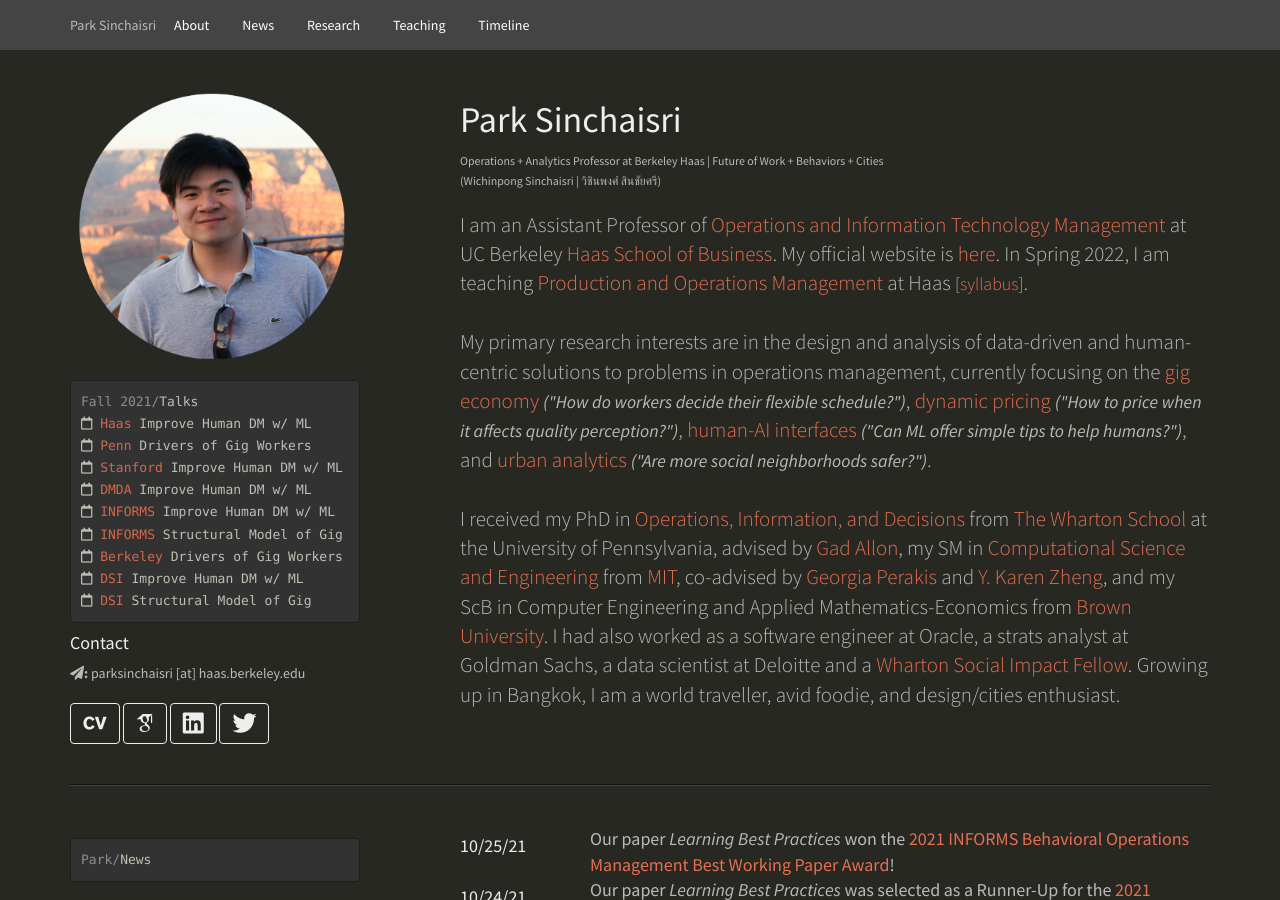
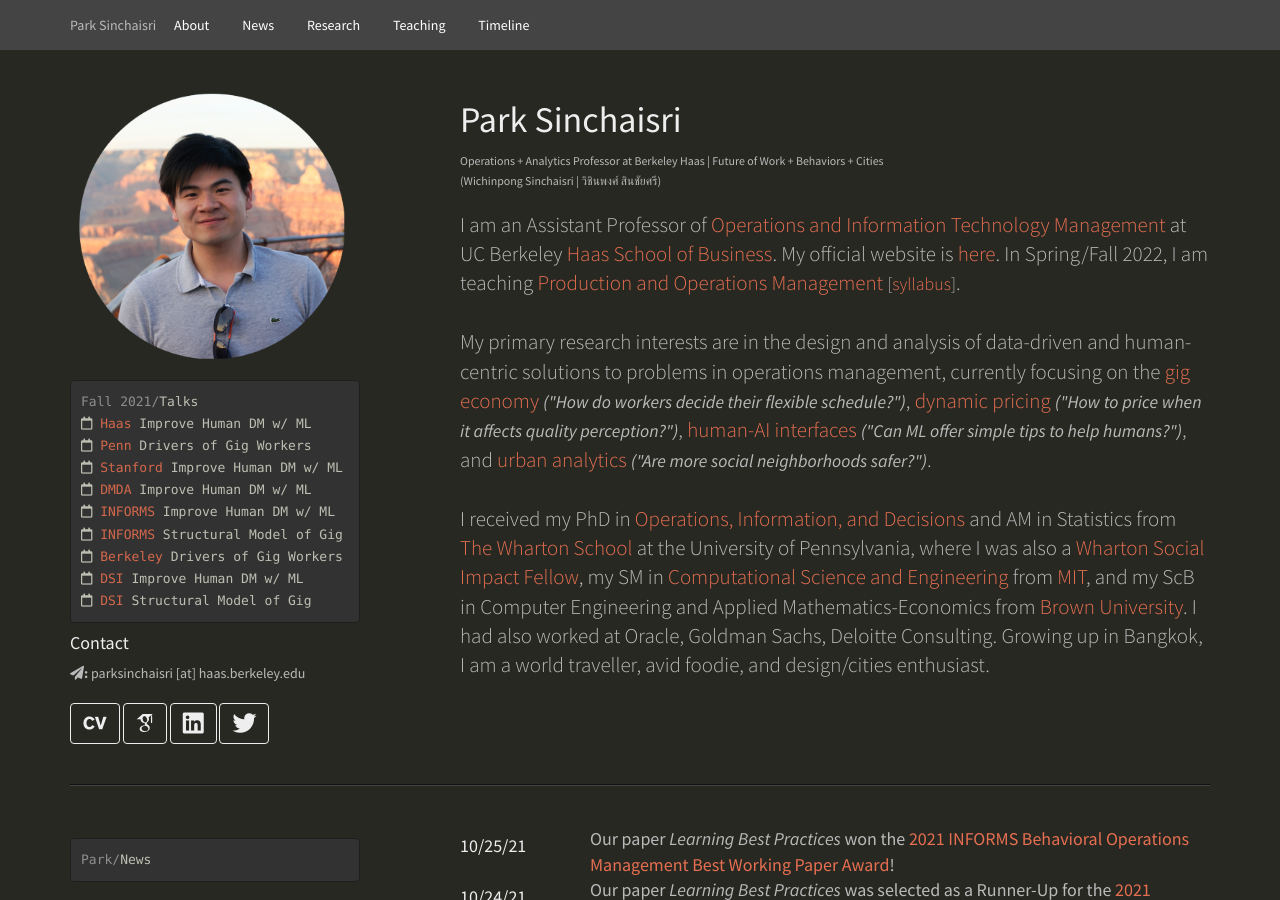
Before and after one commit to parksinchaisri/parksinchaisri.github.io, a Jekyll site: the page index.html, which Jekyll copies as it is, in a window 1280 px wide and 900 px high. Built offline with Jekyll 4.4.1, drawn with Linux system fonts in a browser that asks for light colours; some web fonts are replaced; some of the changed text lies outside the part shown.

Commit message:
Updated Syllabus

```diff
--- a/index.html
+++ b/index.html
@@ -108,13 +108,13 @@
           </p><br>
           </div>
 
-          <p class="lead">I am an Assistant Professor of <a class="hidelink" target="_blank" href="https://haas.berkeley.edu/oitm/">Operations and Information Technology Management</a> at UC Berkeley <a class="hidelink" target="_blank" href="https://haas.berkeley.edu">Haas School of Business</a>. My official website is <a class="hidelink" target="_blank" href="https://haas.berkeley.edu/faculty/park-sinchaisri/">here</a>. In Spring 2022, I am teaching <a class="hidelink" target="_blank" href="https://classes.berkeley.edu/content/2022-spring-ugba-141-001-lec-001">Production and Operations Management</a> at Haas <small>[<a class="hidelink" target="_blank" href="files/UGBA141_SP22_Syllabus.pdf">syllabus</a>]</small>.
+          <p class="lead">I am an Assistant Professor of <a class="hidelink" target="_blank" href="https://haas.berkeley.edu/oitm/">Operations and Information Technology Management</a> at UC Berkeley <a class="hidelink" target="_blank" href="https://haas.berkeley.edu">Haas School of Business</a>. My official website is <a class="hidelink" target="_blank" href="https://haas.berkeley.edu/faculty/park-sinchaisri/">here</a>. In Spring/Fall 2022, I am teaching <a class="hidelink" target="_blank" href="https://classes.berkeley.edu/content/2022-spring-ugba-141-001-lec-001">Production and Operations Management</a> <small>[<a class="hidelink" target="_blank" href="files/Syllabus-UGBA141-SP22.pdf">syllabus</a>]</small>.
             <br><br>
             My primary research interests are in the design and analysis of data-driven and human-centric solutions to problems in operations management, currently focusing on the <a href="#gigdrivers">gig economy</a> <small><em>("How do workers decide their flexible schedule?")</em></small>, <a href="#markdown">dynamic pricing</a> <small><em>("How to price when it affects quality perception?")</em></small>, <a href="#tips">human-AI interfaces</a> <small><em>("Can ML offer simple tips to help humans?")</em></small>, and <a href="#blockparty">urban analytics</a> <small><em>("Are more social neighborhoods safer?")</em></small>.
             <br><br>
-            I received my PhD in <a href="https://oid.wharton.upenn.edu/" target="_blank">Operations, Information, and Decisions</a> from <a class="hidelink" target="_blank" href="https://wharton.upenn.edu">The Wharton School</a> at the University of Pennsylvania, advised by <a class="hidelink" target="_blank" href="https://oid.wharton.upenn.edu/profile/gadallon/">Gad Allon</a>, my SM in <a class="hidelink" target="_blank" href="https://cse.mit.edu/programs/sm/">Computational Science and Engineering</a> from <a class="hidelink" target="_blank" href="https://www.mit.edu">MIT</a>, co-advised by <a class="hidelink" target="_blank" href="https://mitmgmtfaculty.mit.edu/gperakis/">Georgia Perakis</a> and <a class="hidelink" target="_blank" href="http://mitmgmtfaculty.mit.edu/yanchong/">Y. Karen Zheng</a>, and my ScB in Computer Engineering and Applied Mathematics-Economics from <a class="hidelink" target="_blank" href="https://www.brown.edu">Brown University</a>. I had also worked as a software engineer at Oracle, a strats analyst at Goldman Sachs, a data scientist at Deloitte and a <a href="https://socialimpact.wharton.upenn.edu/programs/wise-fellowship/" target="_blank">Wharton Social Impact Fellow</a>. Growing up in Bangkok, I am a world traveller, avid foodie, and design/cities enthusiast.
+            I received my PhD in <a href="https://oid.wharton.upenn.edu/" target="_blank">Operations, Information, and Decisions</a> and AM in Statistics from <a class="hidelink" target="_blank" href="https://wharton.upenn.edu">The Wharton School</a> at the University of Pennsylvania, where I was also a <a href="https://socialimpact.wharton.upenn.edu/programs/wise-fellowship/" target="_blank">Wharton Social Impact Fellow</a>, my SM in <a class="hidelink" target="_blank" href="https://cse.mit.edu/programs/sm/">Computational Science and Engineering</a> from <a class="hidelink" target="_blank" href="https://www.mit.edu">MIT</a>, and my ScB in Computer Engineering and Applied Mathematics-Economics from <a class="hidelink" target="_blank" href="https://www.brown.edu">Brown University</a>. I had also worked at Oracle, Goldman Sachs, Deloitte Consulting. Growing up in Bangkok, I am a world traveller, avid foodie, and design/cities enthusiast.
           </p>
-
+<!-- , advised by <a class="hidelink" target="_blank" href="https://oid.wharton.upenn.edu/profile/gadallon/">Gad Allon</a>, , co-advised by <a class="hidelink" target="_blank" href="https://mitmgmtfaculty.mit.edu/gperakis/">Georgia Perakis</a> and <a class="hidelink" target="_blank" href="http://mitmgmtfaculty.mit.edu/yanchong/">Y. Karen Zheng</a>-->
         </div>
 <!-- <a class="hidelink" target="_blank" href="https://www.brown.edu/academics/engineering/computer-engineering"><a class="hidelink" target="_blank" href="https://www.brown.edu/academics/applied-mathematics/undergraduate-program"> participating in the <a class="hidelink" target="_blank" href="https://global.upenn.edu/isss/ilp">Intercultural Leadership Program</a> to At Penn, I served as the Director of Marketing for TEDxPenn, a Graduate Associate at Stouffer College House, and a <a href="https://socialimpact.wharton.upenn.edu/programs/wise-fellowship/" target="_blank">Wharton Social Impact Fellow</a>.  -->
       </div>
@@ -449,12 +449,20 @@
         <dl class="row">
           <dt class="col-sm-2"><h4>Berkeley Haas</h4></dt>
           <dd class="col-sm-10">
-            <p>UGBA 141 <a data-toggle="collapse" href="#teachugba141" role="button" aria-expanded="false" aria-controls="collapseExample">Production and Operations Management</a> <small>(Lecturer)</small>
-            <br><small>Spring 2022 (Undergrad)</small></p>
+            <p>EWMBA 204 <a data-toggle="collapse" href="#teachewmba204" role="button" aria-expanded="false" aria-controls="collapseExample">Operations</a> <small>(Instructor)</small>
+            <br><small>Fall 2022 (Evening/Weekend MBA)</small></p>
+            <div class="collapse" id="teachewmba204">
+            <div class="card card-body">
+                <blockquote class="blockquote">
+        This course introduces students to concepts and techniques related to matching supply with demand in manufacturing and service operations. The goals are to make students conversant in the language of operations management, provide them with quantitative and qualitative tools to analyze basic operations issues and allow them to see the role of operations management in the overall strategy of the firm. The course covers topics in process and capacity analysis, inventory management, demand uncertainty, supply chain management, service operations and revenue management. In each module, students are introduced to tools for analyzing operations problems and methods of managing that aspect of operations. Students prepare cases for class discussion, analyze cases and problem sets and participate in simulations/exercises. The objective is to create as much interaction with operations issues as possible, allowing students to examine how they affect an organization’s overall performance.</blockquote></div>
+            </div>
+
+            <p>UGBA 141 <a data-toggle="collapse" href="#teachugba141" role="button" aria-expanded="false" aria-controls="collapseExample">Production and Operations Management</a> <small>(Instructor)</small>
+            <br><small>Spring 2022, Fall 2022 (Undergrad)</small></p>
             <div class="collapse" id="teachugba141">
             <div class="card card-body">
                 <blockquote class="blockquote">
-        A survey of the concepts and methodologies for management control of production and operations systems. Topics include inventory control, material requirements planning for multistage production systems, aggregate planning, scheduling, and production distribution.</blockquote></div>
+        A survey of the concepts and methodologies for operations management: the design, planning, management, and improvement of service and production processes. Topics include process analysis, queueing, supply chain management, inventory control, quality management, and emerging topics such as sustainability, people operations, and the future of work. Examples will be drawn from a diverse set of services and products, from food to fashion, from hotels to healthcare, from e-commerce to ride-hailing.</blockquote></div>
             </div>
 
             <dt class="col-sm-2"><h4>Wharton</h4></dt>
```
Also changed, not shown: 2 other files.
